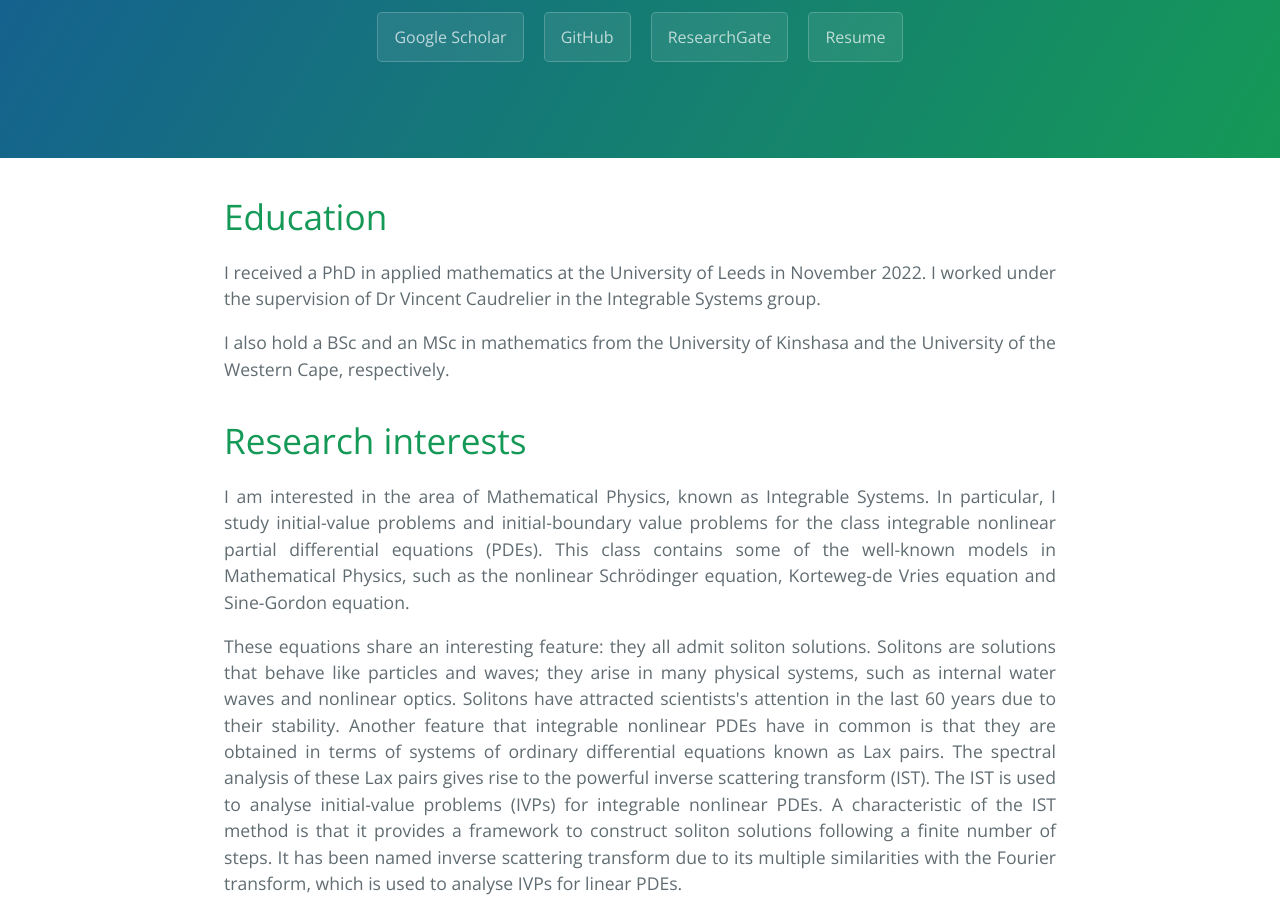
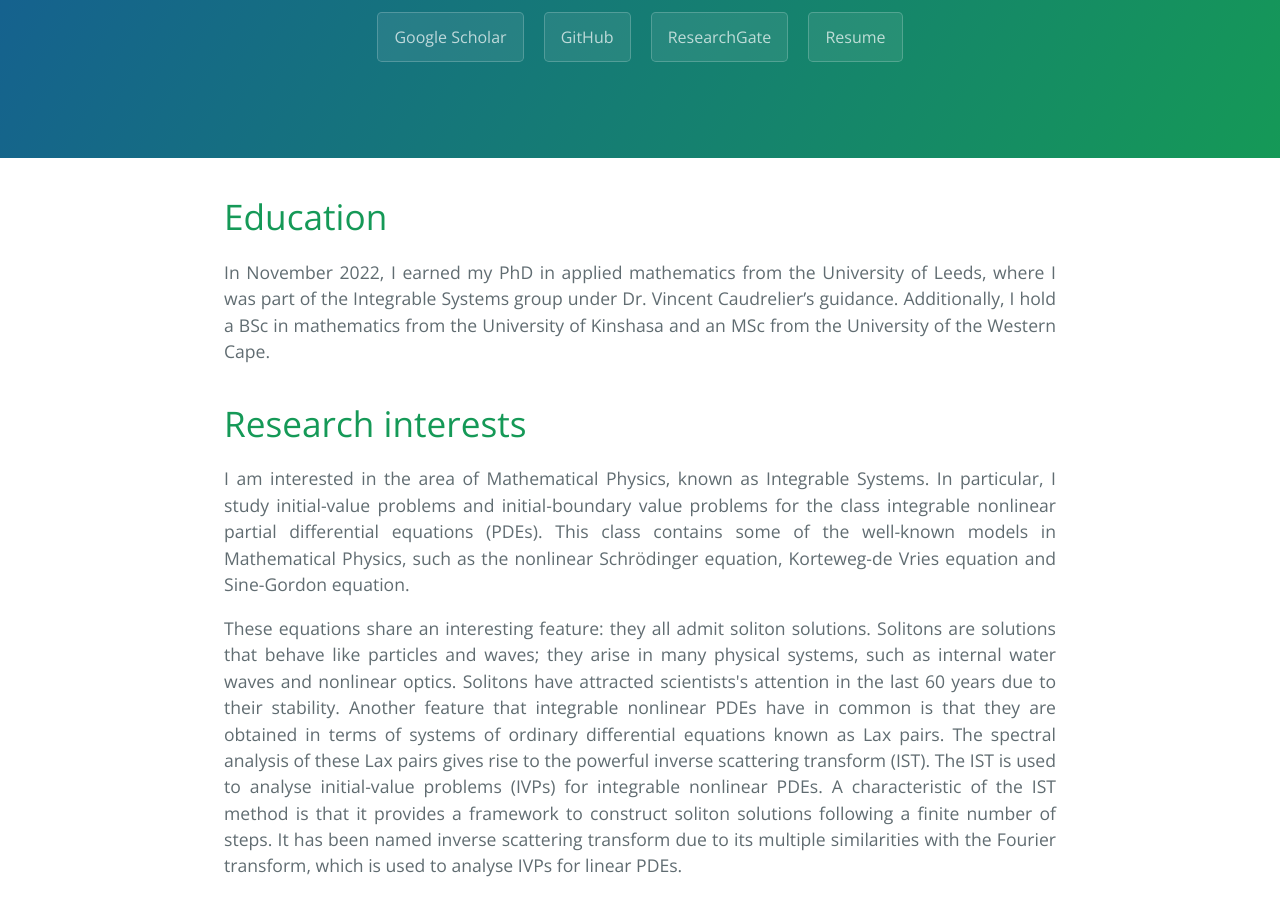
Before and after one commit to carlosdibaya/carlosdibaya.github.io, a Jekyll site: the page built from index.md, in a window 1280 px wide and 900 px high, scrolled down 458 px. Built offline with Jekyll 4.4.1, drawn with Linux system fonts in a browser that asks for light colours.

Commit message:
Update index.md

```diff
--- a/index.md
+++ b/index.md
@@ -12,9 +12,7 @@ There should be whitespace between paragraphs. We recommend including a README,
 
 # Education
 
-<div style="text-align: justify"> <p>I received a PhD in applied mathematics at the University of Leeds in November 2022. I worked under the supervision of Dr Vincent Caudrelier in the Integrable Systems group.</p>
-
-<p>I also hold a BSc and an MSc in mathematics from the University of Kinshasa and the University of the Western Cape, respectively.</p>
+<div style="text-align: justify"> <p>In November 2022, I earned my PhD in applied mathematics from the University of Leeds, where I was part of the Integrable Systems group under Dr. Vincent Caudrelier’s guidance. Additionally, I hold a BSc in mathematics from the University of Kinshasa and an MSc from the University of the Western Cape.</p>
 </div>
 
 # Research interests
```
